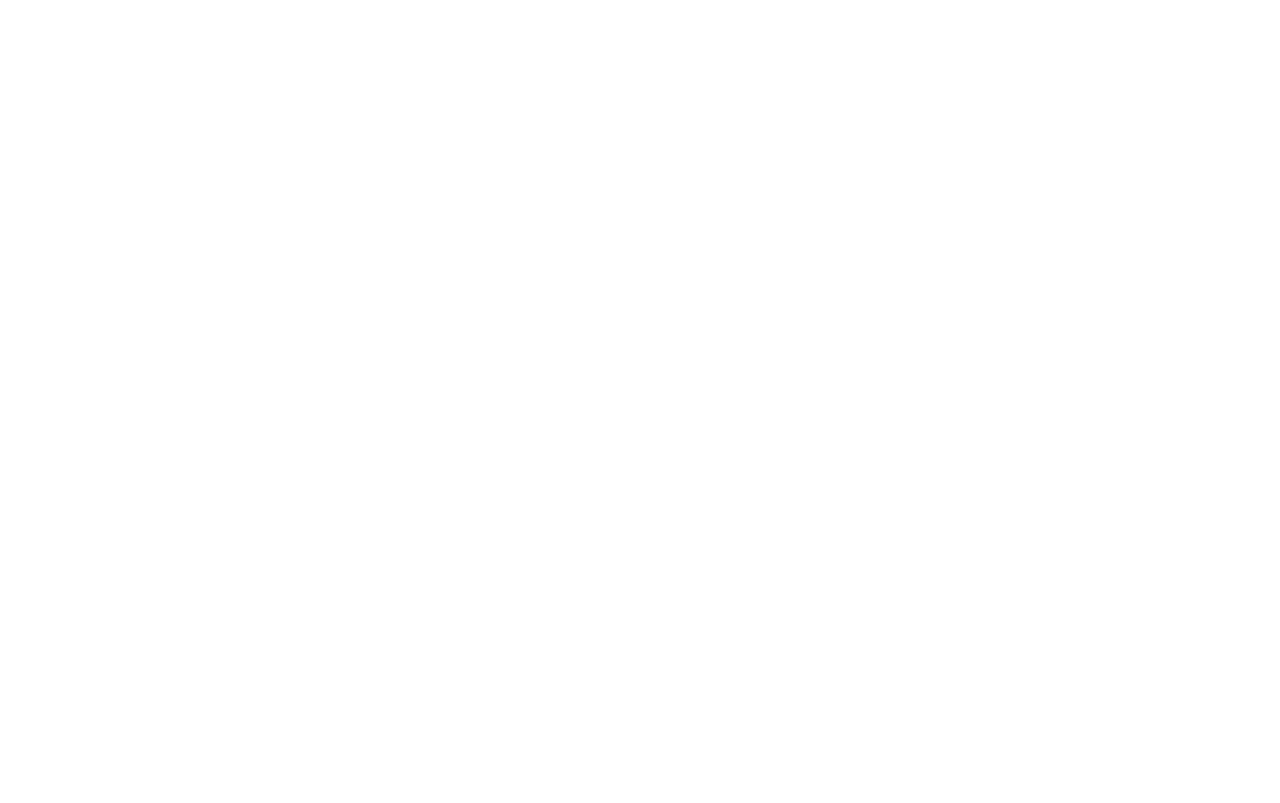
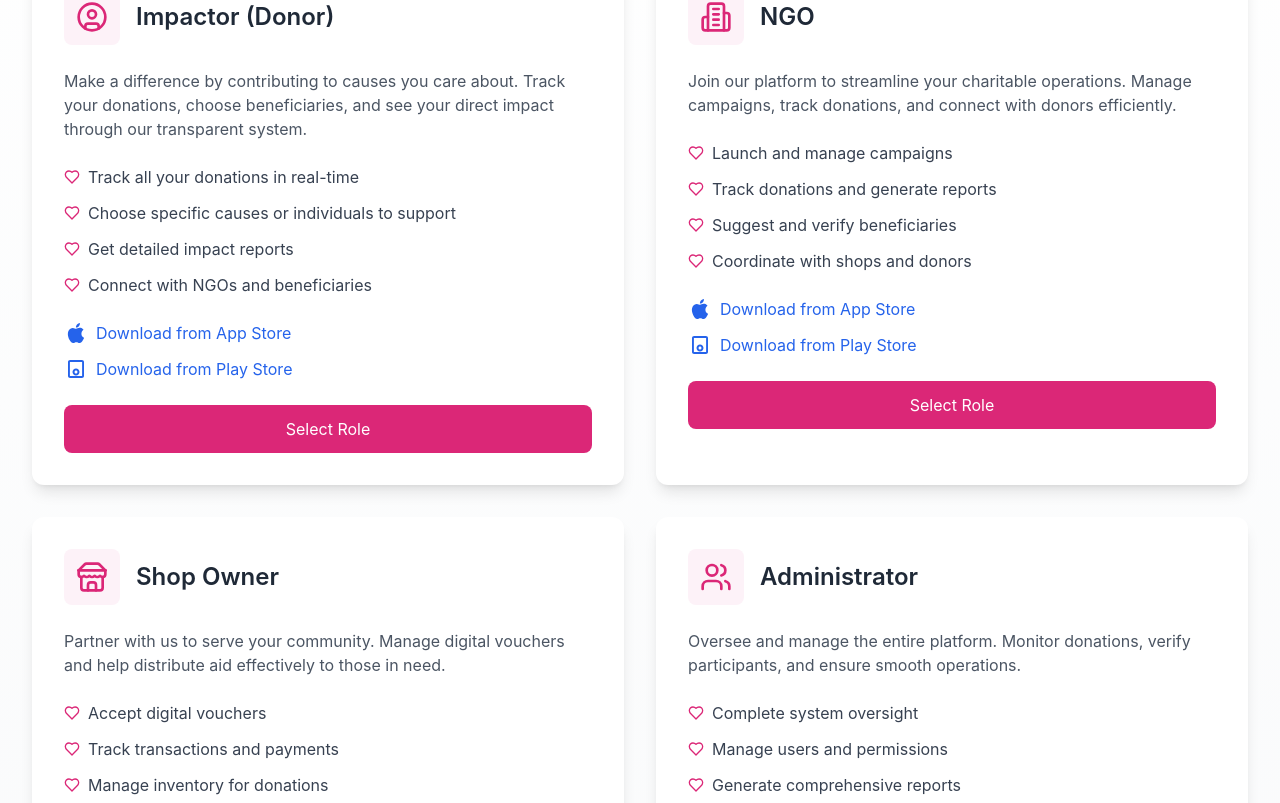
Before and after one commit to Mati-Shaikh/Savor-Serve, a React (Create React App) app: page / in a window 1280 px wide. Shown: the part 1977-2780 px from the top of the page. Before the commit the page ends 1926 px from the top, so only its background shows below. Built offline with nearby package versions, Linux system fonts and the light colour scheme.

Commit message:
Add Overview Component Commit

```diff
--- a/public/index.html
+++ b/public/index.html
@@ -2,7 +2,7 @@
 <html lang="en">
   <head>
     <meta charset="utf-8" />
-    <link rel="icon" href="%PUBLIC_URL%/box.png" />
+    <link rel="icon" href="%PUBLIC_URL%/logoSavor.png" />
     <meta name="viewport" content="width=device-width, initial-scale=1" />
     <meta name="theme-color" content="#000000" />
     <meta
--- a/src/components/LandingPage/LangingPage.js
+++ b/src/components/LandingPage/LangingPage.js
@@ -10,6 +10,7 @@ import FAQs from "../LandingPageComponents/FAQs";
 import BlogsAndArticles from "../LandingPageComponents/Blogs";
 import HeroSection from "../LandingPageComponents/Hero";
 import Overview from "../LandingPageComponents/overview";
+import RoleSelector from "../LandingPageComponents/RoleSection";
 
 const LandingPage = () => {
   return (
@@ -17,6 +18,7 @@ const LandingPage = () => {
       <Header />
       <HeroSection/>
       <Overview/>
+      <RoleSelector/>
       {/* <TaglineAndImage /> */}
       {/* <Topics /> */}
       {/* <Reviews />
--- /dev/null
+++ b/src/components/LandingPageComponents/RoleSection.js
@@ -0,0 +1,134 @@
+import React from 'react';
+import {
+  Users,
+  Store,
+  Heart,
+  UserCircle,
+  Ticket,
+  Building2
+} from 'lucide-react';
+
+const RoleSelector = () => {
+  const roles = [
+    {
+      title: "Impactor (Donor)",
+      icon: UserCircle,
+      description: "Make a difference by contributing to causes you care about. Track your donations, choose beneficiaries, and see your direct impact through our transparent system.",
+      features: [
+        "Track all your donations in real-time",
+        "Choose specific causes or individuals to support",
+        "Get detailed impact reports",
+        "Connect with NGOs and beneficiaries"
+      ],
+      downloadLinks: true
+    },
+    {
+      title: "NGO",
+      icon: Building2,
+      description: "Join our platform to streamline your charitable operations. Manage campaigns, track donations, and connect with donors efficiently.",
+      features: [
+        "Launch and manage campaigns",
+        "Track donations and generate reports",
+        "Suggest and verify beneficiaries",
+        "Coordinate with shops and donors"
+      ],
+      downloadLinks: true
+    },
+    {
+      title: "Shop Owner",
+      icon: Store,
+      description: "Partner with us to serve your community. Manage digital vouchers and help distribute aid effectively to those in need.",
+      features: [
+        "Accept digital vouchers",
+        "Track transactions and payments",
+        "Manage inventory for donations",
+        "Real-time notification system"
+      ],
+      downloadLinks: true
+    },
+    {
+      title: "Administrator",
+      icon: Users,
+      description: "Oversee and manage the entire platform. Monitor donations, verify participants, and ensure smooth operations.",
+      features: [
+        "Complete system oversight",
+        "Manage users and permissions",
+        "Generate comprehensive reports",
+        "Handle verification processes"
+      ],
+      downloadLinks: false
+    }
+  ];
+
+  return (
+    <div className="min-h-screen bg-gradient-to-b from-white to-gray-50 py-16">
+      <div className="max-w-7xl mx-auto px-4 sm:px-6 lg:px-8">
+        {/* Main Title */}
+        <div className="text-center mb-16">
+          <h1 className="text-5xl font-bold text-pink-600 mb-6">Choose your Role</h1>
+          <p className="text-xl text-gray-600 max-w-3xl mx-auto">
+            Select your role in making a difference. Each role plays a vital part in our mission to create positive impact.
+          </p>
+        </div>
+
+        {/* Roles Grid */}
+        <div className="grid grid-cols-1 md:grid-cols-2 gap-8">
+          {roles.map((role, index) => (
+            <div key={index} className="bg-white rounded-xl shadow-lg hover:shadow-xl transition-all duration-300">
+              <div className="p-8">
+                {/* Header */}
+                <div className="flex items-center space-x-4 mb-6">
+                  <div className="p-3 rounded-lg bg-pink-50">
+                    <role.icon size={32} className="text-pink-600" />
+                  </div>
+                  <h2 className="text-2xl font-semibold text-gray-800">{role.title}</h2>
+                </div>
+
+                {/* Description */}
+                <p className="text-gray-600 mb-6">
+                  {role.description}
+                </p>
+
+                {/* Features */}
+                <div className="space-y-3 mb-6">
+                  {role.features.map((feature, idx) => (
+                    <div key={idx} className="flex items-center space-x-2">
+                      <Heart size={16} className="text-pink-600" />
+                      <span className="text-gray-700">{feature}</span>
+                    </div>
+                  ))}
+                </div>
+
+                {/* Download Links */}
+                {role.downloadLinks && (
+                  <div className="space-y-3">
+                    <a href="#" className="flex items-center space-x-2 text-blue-600 hover:text-blue-700">
+                      <svg className="w-6 h-6" viewBox="0 0 24 24" fill="currentColor">
+                        <path d="M18.71 19.5C17.88 20.74 17 21.95 15.66 21.97C14.32 22 13.89 21.18 12.37 21.18C10.84 21.18 10.37 21.95 9.09997 22C7.78997 22.05 6.79997 20.68 5.95997 19.47C4.24997 17 2.93997 12.45 4.69997 9.39C5.56997 7.87 7.12997 6.91 8.81997 6.88C10.1 6.86 11.32 7.75 12.11 7.75C12.89 7.75 14.37 6.68 15.92 6.84C16.57 6.87 18.39 7.1 19.56 8.82C19.47 8.88 17.39 10.1 17.41 12.63C17.44 15.65 20.06 16.66 20.09 16.67C20.06 16.74 19.67 18.11 18.71 19.5ZM13 3.5C13.73 2.67 14.94 2.04 15.94 2C16.07 3.17 15.6 4.35 14.9 5.19C14.21 6.04 13.07 6.7 11.95 6.61C11.8 5.46 12.36 4.26 13 3.5Z"/>
+                      </svg>
+                      <span>Download from App Store</span>
+                    </a>
+                    <a href="#" className="flex items-center space-x-2 text-blue-600 hover:text-blue-700">
+                      <svg className="w-6 h-6" viewBox="0 0 24 24" fill="currentColor">
+                        <path d="M17.9 5c.1 0 .2.1.2.2v13.5c0 .2-.1.3-.2.3H6.1c-.1 0-.2-.1-.2-.2V5.2c0-.1.1-.2.2-.2h11.8zm-11.8-2C4.9 3 4 3.9 4 5v14c0 1.1.9 2 2.1 2h11.8c1.2 0 2.1-.9 2.1-2V5c0-1.1-.9-2-2.1-2H6.1z"/>
+                        <path d="M12 16.5c.8 0 1.5-.7 1.5-1.5s-.7-1.5-1.5-1.5-1.5.7-1.5 1.5.7 1.5 1.5 1.5zm0 2c-1.9 0-3.5-1.6-3.5-3.5s1.6-3.5 3.5-3.5 3.5 1.6 3.5 3.5-1.6 3.5-3.5 3.5z"/>
+                      </svg>
+                      <span>Download from Play Store</span>
+                    </a>
+                  </div>
+                )}
+
+                {/* Action Button */}
+                <button className="mt-6 w-full bg-pink-600 text-white py-3 px-6 rounded-lg hover:bg-pink-700 transition-colors duration-300">
+                  Select Role
+                </button>
+              </div>
+            </div>
+          ))}
+        </div>
+      </div>
+    </div>
+  );
+};
+
+export default RoleSelector;
```
Also changed, not shown: public/logoSavor.png (added).
